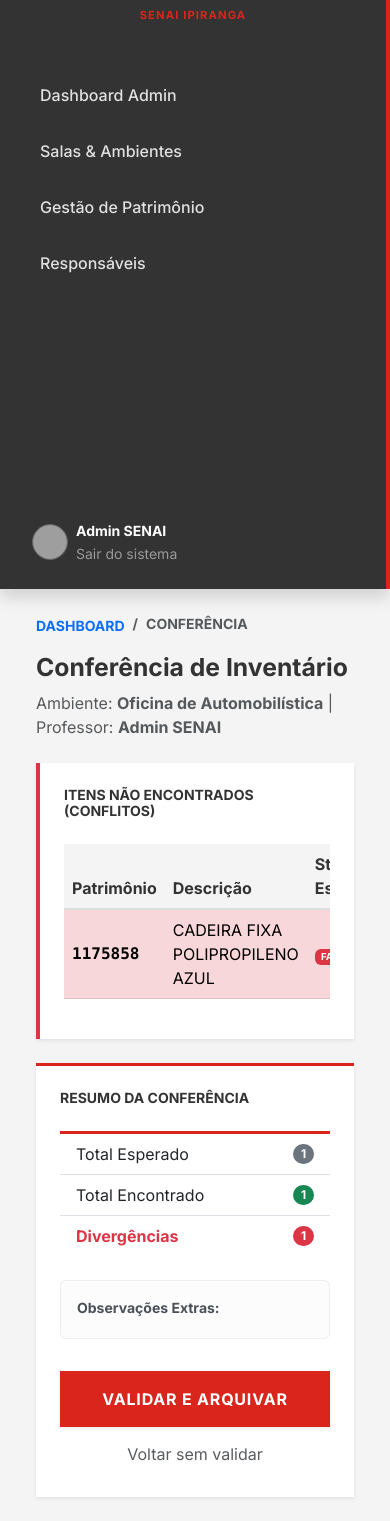
After one commit to devjohnnydev/patrimonio, a Flask app: page /admin/conferir/1 in a window 390 px wide. The commit adds this page. Shown: the part 255-1776 px from the top of the page. Run offline with Flask 3, Linux system fonts and the light colour scheme; a user stored in the database is signed in; data comes from the database, SQL or seed files in the repository; tables that the repository leaves empty hold one stand-in row (values such as "Sample post"); grey boxes are pictures that could not be loaded.

Commit message:
Final Update - Mobile Scanner, Email Notifications, and Conflict Validation

```diff
--- a/app.py
+++ b/app.py
@@ -24,7 +24,14 @@ login_manager.login_view = 'login'
 def load_user(user_id):
     return User.query.get(int(user_id))
 
-# --- Filtros Customizados ---
+# --- Auxiliares e Mock de E-mail ---
+def mock_enviar_email(destinatario, assunto, corpo):
+    print("\n--- [SIMULAÇÃO DE E-MAIL] ---")
+    print(f"PARA: {destinatario}")
+    print(f"ASSUNTO: {assunto}")
+    print(f"MENSAGEM: {corpo}")
+    print("-----------------------------\n")
+
 @app.template_filter('status_badge')
 def status_badge(status):
     badges = {
@@ -36,7 +43,9 @@ def status_badge(status):
         'confirmado': 'success',
         'alterado': 'info',
         'fora_de_lugar': 'warning',
-        'nao_encontrado': 'danger'
+        'nao_encontrado': 'danger',
+        'concluido': 'primary',
+        'validado': 'dark'
     }
     return badges.get(status, 'primary')
 
@@ -141,13 +150,48 @@ def admin_descartar(id):
     flash('Item enviado para descarte!', 'success')
     return redirect(url_for('admin_dashboard'))
 
-# CRUD Responsáveis
+# Conferência de Inventário (Conflitos)
+@app.route('/admin/conferir/<int:inv_id>')
+@login_required
+def admin_conferir_inventario(inv_id):
+    if current_user.role != 'admin': return redirect(url_for('index'))
+    inv = Inventario.query.filter_by(id=inv_id, escola_id=current_user.escola_id).first_or_404()
+
+    # Itens esperados na sala
+    esperados = Patrimonio.query.filter_by(sala_id=inv.sala_id, status='ativo').all()
+    # Itens registrados no inventario
+    registrados = ItemInventario.query.filter_by(inventario_id=inv.id).all()
+    registrados_ids = [r.patrimonio_id for r in registrados if r.patrimonio_id]
+
+    # Detectar Faltantes
+    faltantes = []
+    for p in esperados:
+        if p.id not in registrados_ids:
+            faltantes.append(p)
+
+    # Detectar Extras/Fora de Lugar (Já registrados no ItemInventario)
+    extras = [r for r in registrados if r.status in ['fora_de_lugar', 'nao_encontrado']]
+
+    return render_template('admin/conferir_inventario.html', inv=inv, esperados=esperados, registrados=registrados, faltantes=faltantes, extras=extras)
+
+@app.route('/admin/validar_inventario/<int:inv_id>')
+@login_required
+def admin_validar_inventario(inv_id):
+    if current_user.role != 'admin': return redirect(url_for('index'))
+    inv = Inventario.query.filter_by(id=inv_id, escola_id=current_user.escola_id).first_or_404()
+    inv.status = 'validado'
+    db.session.commit()
+    flash('Inventário validado e arquivado!', 'success')
+    return redirect(url_for('admin_dashboard'))
+
+# CRUD Responsáveis (Com Notificação)
 @app.route('/admin/responsaveis', methods=['GET', 'POST'])
 @login_required
 def admin_responsaveis():
     if current_user.role != 'admin': return redirect(url_for('index'))
     e_id = current_user.escola_id
     if request.method == 'POST':
+        senha_pura = request.form.get('password')
         novo_u = User(
             username=request.form.get('username'),
             email=request.form.get('email'),
@@ -155,16 +199,21 @@ def admin_responsaveis():
             role='responsavel',
             escola_id=e_id
         )
-        novo_u.set_password(request.form.get('password'))
+        novo_u.set_password(senha_pura)
+
+        # Enviar Notificação
+        mock_enviar_email(
+            novo_u.email,
+            f"Seu Acesso ao Sistema SENAI - {current_user.escola.nome}",
+            f"Olá {novo_u.nome}, seu acesso foi criado.\nUsuário: {novo_u.username}\nSenha: {senha_pura}\nUnidade: {current_user.escola.nome}"
+        )
+
         sala_ids = request.form.getlist('sala_ids')
         for sid in sala_ids:
             s = Sala.query.filter_by(id=sid, escola_id=e_id).first()
             if s: novo_u.salas.append(s)
         db.session.add(novo_u)
         db.session.commit()
-    responsaveis = User.query.filter_by(role='responsavel', escola_id=e_id).all()
-    salas = Sala.query.filter_by(escola_id=e_id).all()
-    return render_template('admin/responsaveis.html', responsaveis=responsaveis, salas=salas)
 
 # Validação de Relocação
 @app.route('/admin/relocacao/<int:id>/<string:acao>')
--- /dev/null
+++ b/templates/admin/conferir_inventario.html
@@ -0,0 +1,81 @@
+{% extends "base.html" %}
+
+{% block content %}
+<div class="mb-4">
+    <nav aria-label="breadcrumb">
+        <ol class="breadcrumb">
+            <li class="breadcrumb-item"><a href="{{ url_for('admin_dashboard') }}" class="text-primary text-decoration-none text-uppercase small fw-bold">Dashboard</a></li>
+            <li class="breadcrumb-item active text-muted small fw-bold text-uppercase" aria-current="page">Conferência</li>
+        </ol>
+    </nav>
+    <h2 class="fw-bold">Conferência de Inventário</h2>
+    <p class="text-muted">Ambiente: <strong>{{ inv.sala.nome }}</strong> | Professor: <strong>{{ inv.responsavel.nome }}</strong></p>
+</div>
+
+<div class="row g-4">
+    <div class="col-md-7">
+        <div class="card p-4 h-100 shadow-sm border-0 border-start border-4 border-danger">
+            <h5 class="fw-bold mb-4 text-uppercase small">Itens Não Encontrados (Conflitos)</h5>
+            {% if faltantes %}
+            <div class="table-responsive">
+                <table class="table align-middle">
+                    <thead>
+                        <tr>
+                            <th>Patrimônio</th>
+                            <th>Descrição</th>
+                            <th>Status Esperado</th>
+                        </tr>
+                    </thead>
+                    <tbody>
+                        {% for f in faltantes %}
+                        <tr class="table-danger">
+                            <td class="font-monospace fw-bold">{{ f.numero_patrimonio }}</td>
+                            <td>{{ f.descricao }}</td>
+                            <td><span class="badge bg-danger text-uppercase" style="font-size: 0.6rem;">FALTANTE</span></td>
+                        </tr>
+                        {% endfor %}
+                    </tbody>
+                </table>
+            </div>
+            {% else %}
+            <div class="text-center py-5">
+                <div class="text-success display-6 mb-3">✓</div>
+                <p class="text-muted fw-bold text-uppercase small">Todos os bens esperados foram localizados!</p>
+            </div>
+            {% endif %}
+        </div>
+    </div>
+
+    <div class="col-md-5">
+        <div class="card p-4 h-100 shadow-sm">
+            <h5 class="fw-bold mb-4 text-uppercase small">Resumo da Conferência</h5>
+
+            <div class="list-group list-group-flush mb-4">
+                <div class="list-group-item d-flex justify-content-between align-items-center bg-transparent">
+                    Total Esperado <span class="badge bg-secondary rounded-pill">{{ esperados|length }}</span>
+                </div>
+                <div class="list-group-item d-flex justify-content-between align-items-center bg-transparent">
+                    Total Encontrado <span class="badge bg-success rounded-pill">{{ registrados|length }}</span>
+                </div>
+                <div class="list-group-item d-flex justify-content-between align-items-center bg-transparent text-danger fw-bold">
+                    Divergências <span class="badge bg-danger rounded-pill">{{ faltantes|length + extras|length }}</span>
+                </div>
+            </div>
+
+            <div class="alert alert-light border border-secondary border-opacity-10 small">
+                <strong>Observações Extras:</strong>
+                <ul class="mb-0 mt-1 ps-3">
+                    {% for r in registrados if r.status in ['fora_de_lugar', 'nao_encontrado'] %}
+                    <li>Item <strong>{{ r.patrimonio.numero_patrimonio or 'Desconhecido' }}</strong>: {{ r.status|replace('_', ' ')|upper }}</li>
+                    {% endfor %}
+                </ul>
+            </div>
+
+            <div class="mt-auto pt-3">
+                <a href="{{ url_for('admin_validar_inventario', inv_id=inv.id) }}" class="btn btn-primary w-100 py-3 fw-bold text-uppercase shadow-sm">VALIDAR E ARQUIVAR</a>
+                <a href="{{ url_for('admin_dashboard') }}" class="btn btn-link text-muted w-100 mt-2 text-decoration-none small">Voltar sem validar</a>
+            </div>
+        </div>
+    </div>
+</div>
+{% endblock %}
```
Also changed, not shown: templates/admin/dashboard.html (+42 -0 lines), templates/inventario.html (+53 -0 lines).
